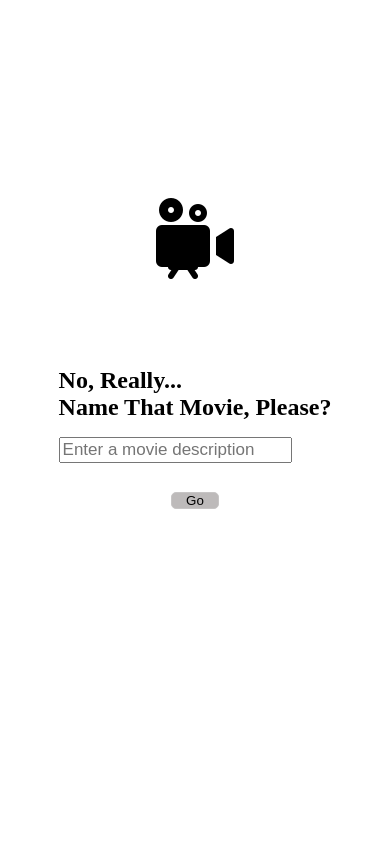
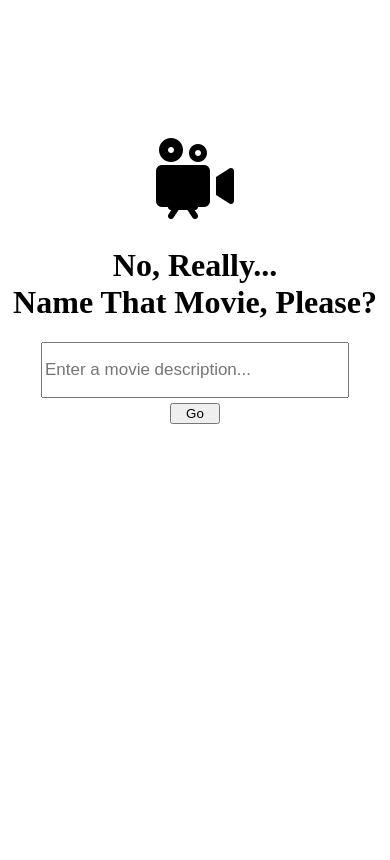
Before and after one commit to brennanp93/move-finder-ai, a Flask app: page / in a window 390 px wide. Run offline with Flask 2, Linux system fonts and the light colour scheme.

Commit message:
Update CSS. Style for small iphone, regular iphone & 3/4 of Macbook Air screen.

```diff
--- a/static/main.css
+++ b/static/main.css
@@ -5,85 +5,130 @@ body {
   grid-template-rows: repeat(5, 1fr);
 }
 
-.image {
+main {
   display: grid;
-  place-content: center;
-  grid-row: 1/2;
+  grid-template-rows: repeat(6, 1fr);
+  grid-template-columns: 1fr;
+  grid-column: 2/3;
+  grid-row: 2/5;
 }
 
-.title {
-  grid-row: 2/4;
+h1,
+h2,
+h3 {
+  text-align: center;
+}
+
+img {
+  place-self: center;
+}
+
+.image-title {
+  grid-row: 1/4;
   display: grid;
   place-content: center;
 }
+form {
+  grid-row: 4/5;
+}
+.form-button {
+  display: flex;
+  flex-direction: column;
+  align-items: center;
+}
 
-form {
+button {
+  margin: 5px;
+  width: 50px;
+}
+
+.input-result {
+  margin-top: 5%;
   display: grid;
   place-content: center;
-  grid-row: 3/4;
+  grid-row: 5/7;
 }
 
-.result {
-  grid-row: 4/5;
-}
-h2,
-h3,
-h4,
-h5 {
-  text-align: center;
-}
-main {
-  height: 100%;
-  place-self: center;
-  grid-column: 2/3;
-  grid-row: 2/5;
-  display: grid;
-  grid-template-rows: repeat(4, 1fr);
-  grid-template-columns: 1fr;
+input {
+  font-size: 17px;
+  width: 300px;
+  height: 50px;
 }
 
-input{
-  width: 225px;
-  margin-bottom: 10%;
-  font-size: 17px;
-}
-/* textarea {
-  background-color: white;
-  border: solid grey 1px;
-  border-radius: 5px;
-  margin-bottom: 1%;
-} */
-button {
-  background-color: rgb(189, 186, 186);
-  border: solid rgb(199, 197, 197) 1px;
-  border-radius: 5px;
-  padding: 0 5% 0 5%;
-}
+/* Approximately 3/4 of a MacBook Air Display */
+@media (max-width: 1200px) {
+  main {
+    display: grid;
+    grid-template-rows: repeat(6, 1fr);
+    grid-column: 1/4;
+    grid-row: 1/6;
+  }
 
-.button,
-button {
-  text-align: center;
-}
-
-@media (max-width: 450px) {
-  main {
-    grid-column: 1/4;
-    /* grid-row: 1/6; */
-    padding: 5%;
-  }
-  h1 {
-    font-size: x-large;
+  .image-title {
+    display: grid;
+    place-content: center;
+    grid-row: 2/3;
   }
 
   form {
-    display: flex;
-    flex-direction: column;
+    grid-row: 3/4;
   }
-  .button,
-  button {
-    text-align: center;
+
+  .input-result {
+    display: grid;
+    place-content: center;
+    grid-row: 4/6;
   }
-  /* textarea {
-    width: 100%;
-  } */
 }
+
+/* Regular iPhone Screen */
+@media (max-width: 450px) {
+  main {
+    display: grid;
+    grid-template-rows: repeat(6, 1fr);
+    grid-row: 1/6;
+    grid-column: 1/4;
+  }
+
+  .image-title {
+    grid-row: 2/3;
+    display: grid;
+    place-content: center;
+  }
+
+  form {
+    grid-row: 3/4;
+  }
+
+  .input-result {
+    display: grid;
+    place-content: center;
+    grid-row: 4/5;
+  }
+}
+
+/* Small iPhone Screen */
+@media (max-width: 375px) {
+  main {
+    display: grid;
+    grid-template-rows: repeat(5, 1fr);
+    grid-row: 1/6;
+    grid-column: 1/4;
+  }
+
+  .image-title {
+    display: grid;
+    place-content: center;
+    grid-row: 2/3;
+  }
+
+  form {
+    grid-row: 3/4;
+  }
+
+  .input-result {
+    display: grid;
+    place-content: center;
+    grid-row: 4/5;
+  }
+}
--- a/templates/index.html
+++ b/templates/index.html
@@ -16,39 +16,34 @@
   </head>
   <body>
     <main class="grid-box">
-      <div class="image">
+      <div class="image-title">
         <img
           src="{{ url_for('static', filename='movie-projector.png') }}"
           alt=""
         />
-      </div>
-      <div class="title">
         <h1>
           No, Really... <br />
           Name That Movie, Please?
         </h1>
-
+      </div>
       <form action="/" method="post" class="form">
+        <div class="form-button">
           <input
             type="text"
             name="description"
-          placeholder="Enter a movie description"
+            placeholder="Enter a movie description..."
             autocomplete="off"
             required
-        ></input>
+          />
           <div class="button">
             <button type="submit" value="Go">Go</button>
           </div>
+        </div>
       </form>
-    </div>
       {% if result %}
-      <div class="result">
-        <h3>You entered:"{{input}}"</h3>
-        <h2>
-          You're probably thinking of: <br />
-          <hr />
-          {{result}}
-        </h2>
+      <div class="input-result">
+        <h3>Input: <br />"{{input}}"</h3>
+        <h2>Result: <br />{{result}}</h2>
       </div>
       {% endif %}
     </main>
```
Lines whose indentation alone changed are shown as unchanged.
